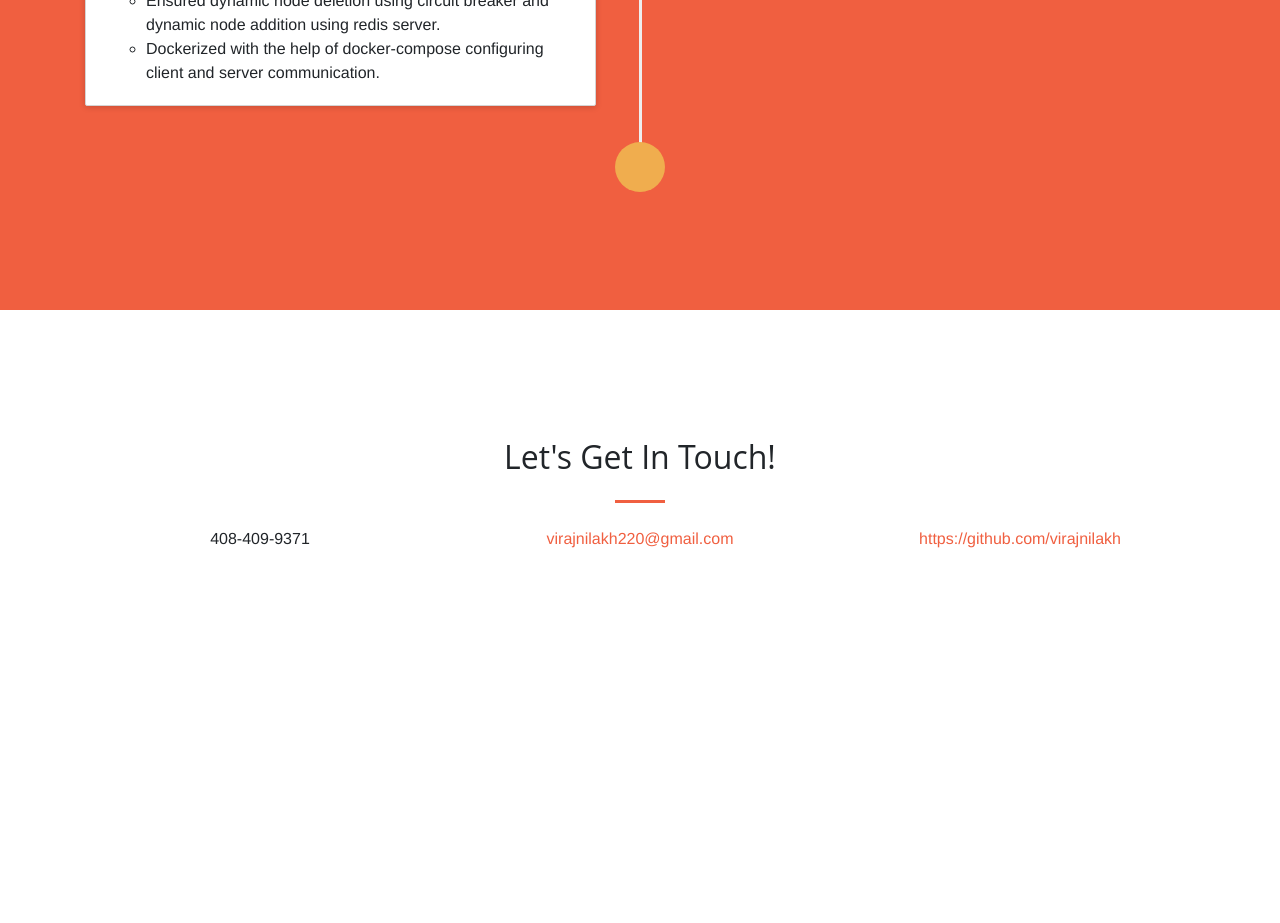
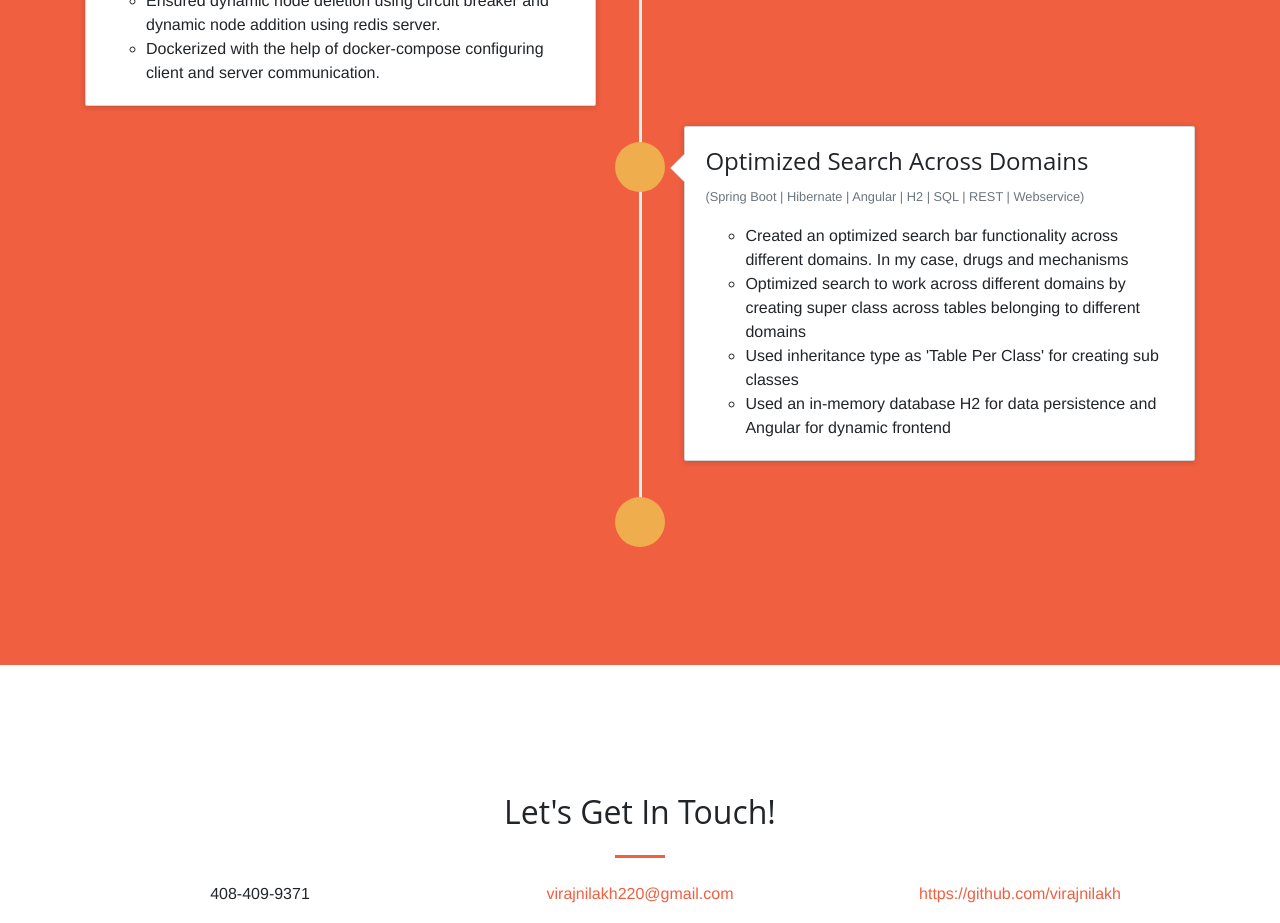
Before and after one commit to virajnilakh/VirajPortfolio, an Angular app: page / in a window 1280 px wide. Shown: the part 5400-6323 px from the top of the page. Before the commit the page ends 6095 px from the top, so only its background shows below. Built offline with nearby package versions, Linux system fonts and the light colour scheme.

Commit message:
Pushing OptimizedSearchAcrossDomains project
Spring and Angular project

```diff
--- a/src/app/projects/projects.component.ts
+++ b/src/app/projects/projects.component.ts
@@ -54,6 +54,12 @@ export class ProjectsComponent implements OnInit {
     "Performed data sharding and replication using HRW hashing on MySql database.",
     "Ensured dynamic node deletion using circuit breaker and dynamic node addition using redis server.",
     "Dockerized with the help of docker-compose configuring client and server communication."]));
+    this.projects.push(new Project("Optimized Search Across Domains",
+    "Spring Boot | Hibernate | Angular | H2 | SQL | REST | Webservice",
+    ["Created an optimized search bar functionality across different domains. In my case, drugs and mechanisms",
+    "Optimized search to work across different domains by creating super class across tables belonging to different domains ",
+    "Used inheritance type as 'Table Per Class' for creating sub classes",
+    "Used an in-memory database H2 for data persistence and Angular for dynamic frontend"]));
   }
 
 }
```
